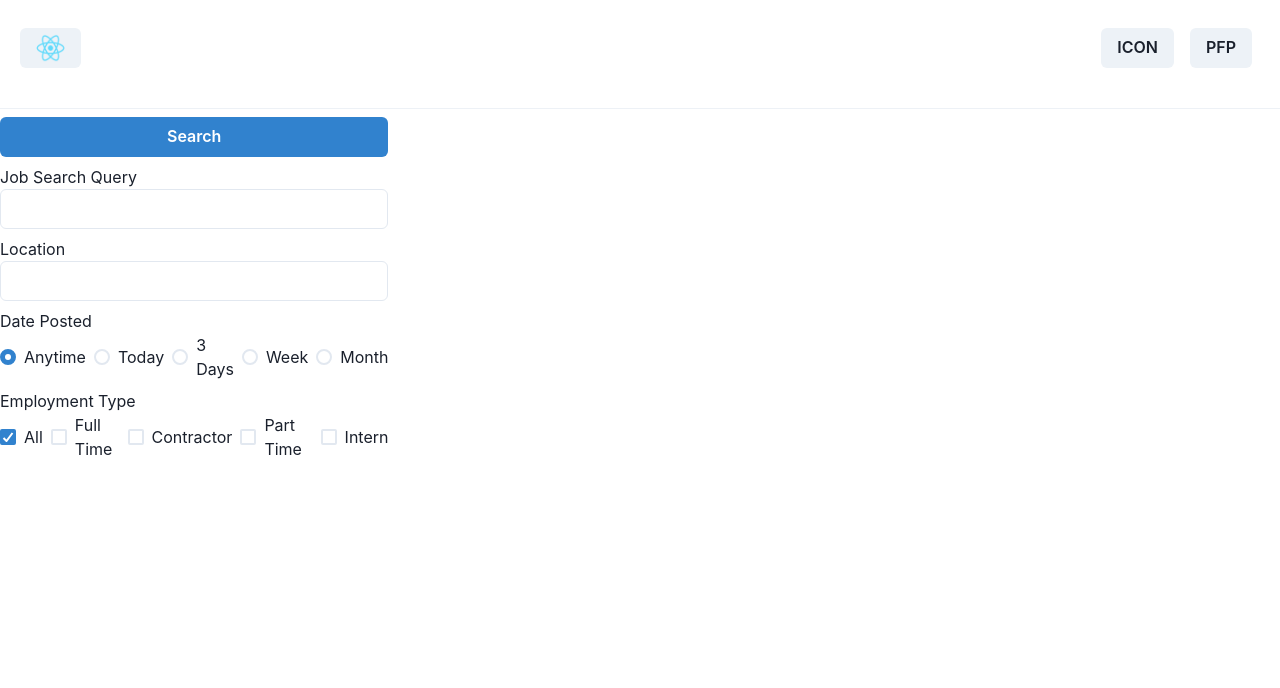
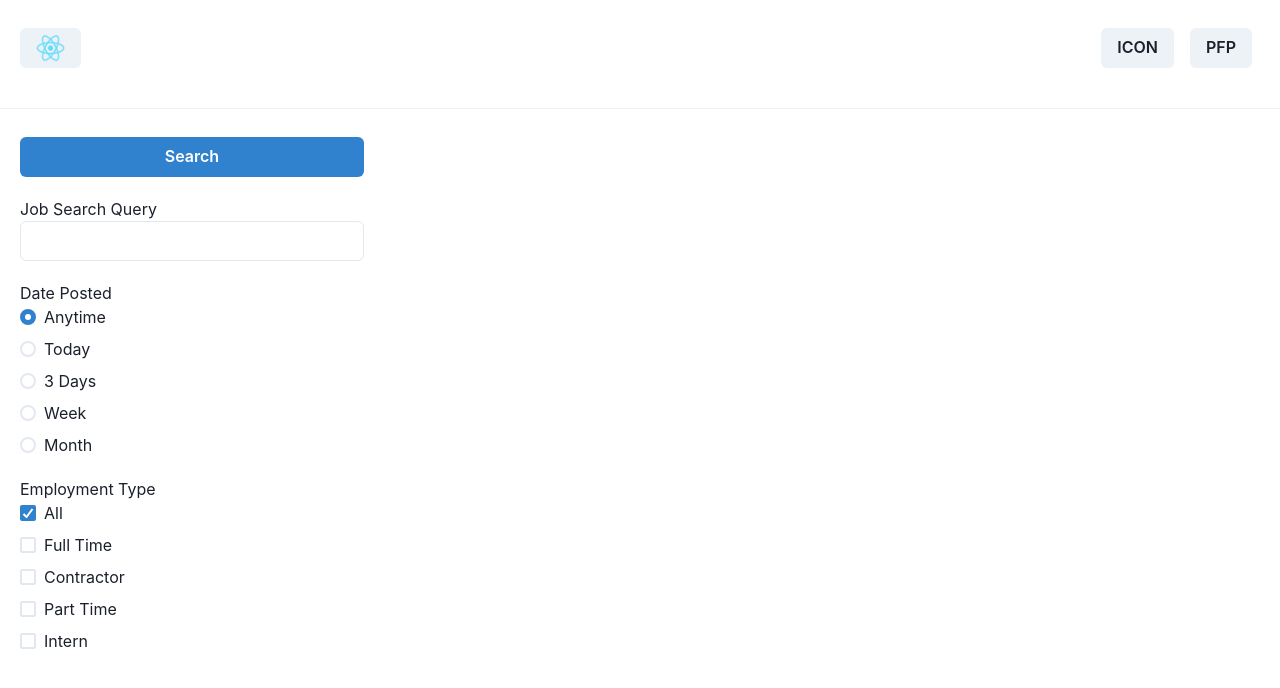
Before and after one commit to ConlynPattison/JobBoard, a React (Create React App) app in the folder frontend/: page / in a window 1280 px wide. Shown: the top 688 px of the page. Built offline with nearby package versions, Linux system fonts and the light colour scheme.

Commit message:
Restyled and removed location param

```diff
--- a/frontend/src/components/JobResults/ResultContainer.jsx
+++ b/frontend/src/components/JobResults/ResultContainer.jsx
@@ -5,7 +5,7 @@ import React from "react";
 
 const ResultContainer = ({ jobResults }) => {
 	return (
-		<Wrap>
+		<Wrap p={5}>
 			{jobResults.length > 0 ?
 				jobResults.map((result) => {
 					return (
--- a/frontend/src/components/SearchPanel.jsx
+++ b/frontend/src/components/SearchPanel.jsx
@@ -15,7 +15,6 @@ import axios from "axios";
 
 const SearchPanel = ({ setResults }) => {
 	const [searchQuery, setQuery] = useState("");
-	const [location, setLocation] = useState("");
 	const [datePosted, setDatePosted] = useState("all");
 	const [employmentType, setEmploymentType] = useState([]);
 	const [employmentTypes, setEmploymentTypes] = useState("");
@@ -49,7 +48,6 @@ const SearchPanel = ({ setResults }) => {
 				},
 				params: {
 					query: searchQuery,
-					...location && { location },
 					...employmentTypes && { employmentTypes },
 					datePosted,
 				}
@@ -62,13 +60,12 @@ const SearchPanel = ({ setResults }) => {
 
 	return (
 		<Box flex="30%">
-			<Stack>
+			<Stack spacing={5} p={5}>
 				<Button onClick={searchJobs} variant="solid" colorScheme="blue"> Search </Button>
 				<label htmlFor="search-input">Job Search Query<Input id="search-input" onChange={(e) => setQuery(e.target.value)} /></label>
-				<label htmlFor="location-input">Location<Input id="location-input" onChange={(e) => setLocation(e.target.value)} /></label>
 				<label htmlFor="date-posted-radio">Date Posted
 					<RadioGroup id="date-posted-radio" onChange={setDatePosted} value={datePosted}>
-						<Stack direction="row">
+						<Stack direction="column">
 							<Radio value="all" checked>Anytime</Radio>
 							<Radio value="today">Today</Radio>
 							<Radio value="3days">3 Days</Radio>
@@ -79,7 +76,7 @@ const SearchPanel = ({ setResults }) => {
 				</label>
 				<label htmlFor="employement-type-radio">Employment Type
 					<CheckboxGroup id="employement-type-radio" onChange={setEmploymentType} value={employmentType}>
-						<Stack direction="row">
+						<Stack direction="column">
 							<Checkbox value="" defaultChecked isChecked={employmentType.length === 0} disabled={employmentType.length > 0}>All</Checkbox>
 							<Checkbox value="FULLTIME">Full Time</Checkbox>
 							<Checkbox value="CONTRACTOR">Contractor</Checkbox>
--- a/frontend/src/routes/LoginPage.jsx
+++ b/frontend/src/routes/LoginPage.jsx
@@ -30,11 +30,9 @@ const LoginPage = () => {
 						token: jwtToken
 					});
 					navigate("/");
-				} else {
-					console.log("should not be here")
 				}
 			})
-			.catch((err) => console.log(err));
+			.catch((err) => console.error(err));
 	};
 
 	return (
--- a/frontend/src/util/constants/index.js
+++ /dev/null
@@ -1,3 +0,0 @@
-export const API_URL = "https://jsearch.p.rapidapi.com/search";
-export const API_KEY = "d6f283f8c4msh64ea8d8b52c9025p1878c0jsne537dd7faef5";
-export const SERVER_URL = "http://localhost:8081";
```
